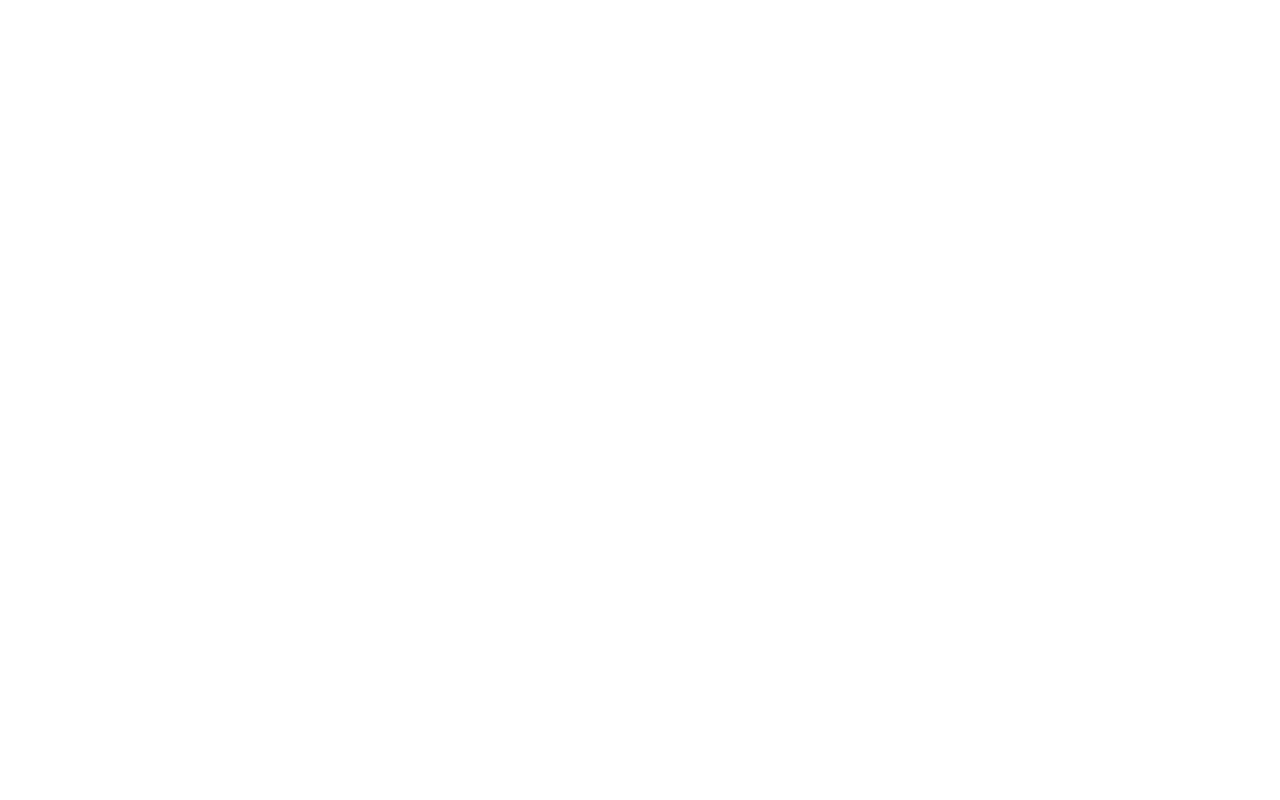
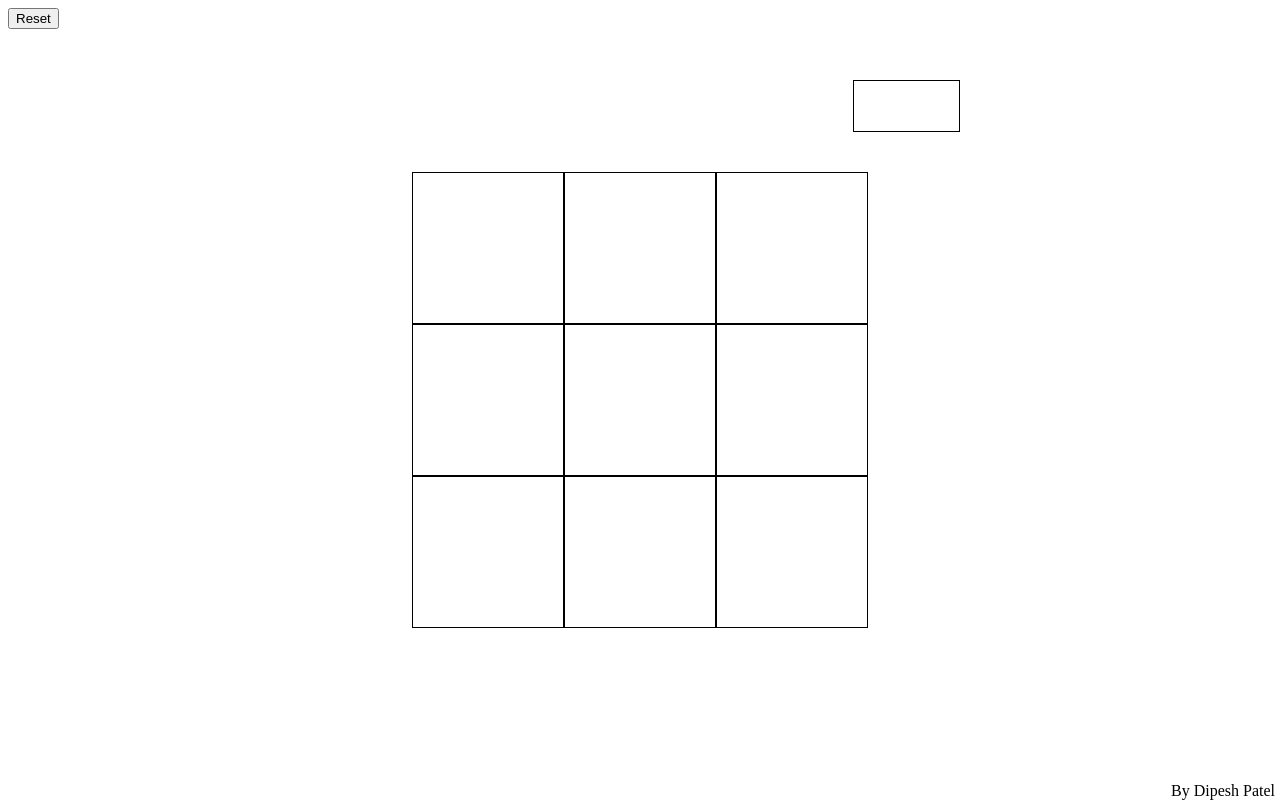
Before and after one commit to Shuggatank/Tic-Tac-Toe, a plain HTML site: page index.html in a window 1280 px wide. Drawn offline with Linux system fonts and the light colour scheme.

Commit message:
Created divs in HTML for player icon area, scoreboard area, gameboard area. In the CSS created rules for the gameboard, the position and border. Moved the footer element to the bottom. Created the player icon area. In the JS, Created all the variable that may be needed and queried for the elements needed for the code, console logged each query.

```diff
--- a/index.html
+++ b/index.html
@@ -5,9 +5,27 @@
     <meta charset="UTF-8">
     <meta http-equiv="X-UA-Compatible" content="IE=edge">
     <meta name="viewport" content="width=device-width, initial-scale=1.0">
-    <title>Document</title>
+    <title>Tic-Tac-Toe</title>
 </head>
 <body>
+    <div class="playericon">
+        <div id=playerXicon></div>
+        <div id=playerOicon></div>
+    </div>
+    <div class="scoreBoard"></div>
+    <button type="reset" value ="reset">Reset</button>
+    <div class="gameBoard">
+        <div class = "squares" id="0"></div>
+        <div class = "squares" id="1"></div>
+        <div class = "squares" id="2"></div>
+        <div class = "squares" id="3"></div>
+        <div class = "squares" id="4"></div>
+        <div class = "squares" id="5"></div>
+        <div class = "squares" id="6"></div>
+        <div class = "squares" id="7"></div>
+        <div class = "squares" id="8"></div>
+    </div>
     <script src="script.js"></script>
 </body>
+<footer>By Dipesh Patel</footer>
 </html>
--- a/script.js
+++ b/script.js
@@ -0,0 +1,38 @@
+let playerX = [];
+let playerO = [];
+const player_X = 'X';
+const player_O = 'O';
+let currentTurn = 0;
+const winningConditions = [
+    // Rows
+    ['0', '1', '2'],
+    ['3', '4', '5'],
+    ['6', '7', '8'],
+
+    // Columns
+    ['0', '3', '6'],
+    ['1', '4', '7'],
+    ['2', '5', '8'],
+
+    // Diagonal
+    ['0', '4', '8'],
+    ['2', '4', '6']
+
+];
+let playerXPoints = 0;
+let playerOPoints = 0;
+
+const gameBoard = document.querySelector('.gameBoard');
+console.log(gameBoard);
+
+const squares = document.querySelectorAll('.squares');
+console.log(squares);
+
+const reset = document.querySelector('button[type = reset]');
+console.log(reset);
+
+const playerXIcon = document.querySelector('#playerXicon');
+console.log(playerXIcon);
+
+const playerOIcon = document.querySelector('#playerOicon');
+console.log(playerOIcon);
--- a/style.css
+++ b/style.css
@@ -0,0 +1,34 @@
+
+.gameBoard {
+    position: absolute;
+    top: 50%;
+    left: 50%;
+    transform: translate(-50%, -50%);
+    display: grid;
+    grid-template-columns: repeat(3, auto);
+}
+
+.squares {
+    border: 1px solid black;
+    width: 150px;
+    height: 150px;
+    cursor: pointer;
+}
+
+footer {
+    position:absolute;
+    bottom: 0px;
+    right: 5px
+}
+
+.playericon {
+    position: absolute;
+    top: 10%;
+    right: 25%;
+    border: 1px solid black;
+    display: grid;
+    grid-template-columns: repeat(2, auto);
+    gap: 5px;
+    width: 105px;
+    height: 50px;
+}
```
